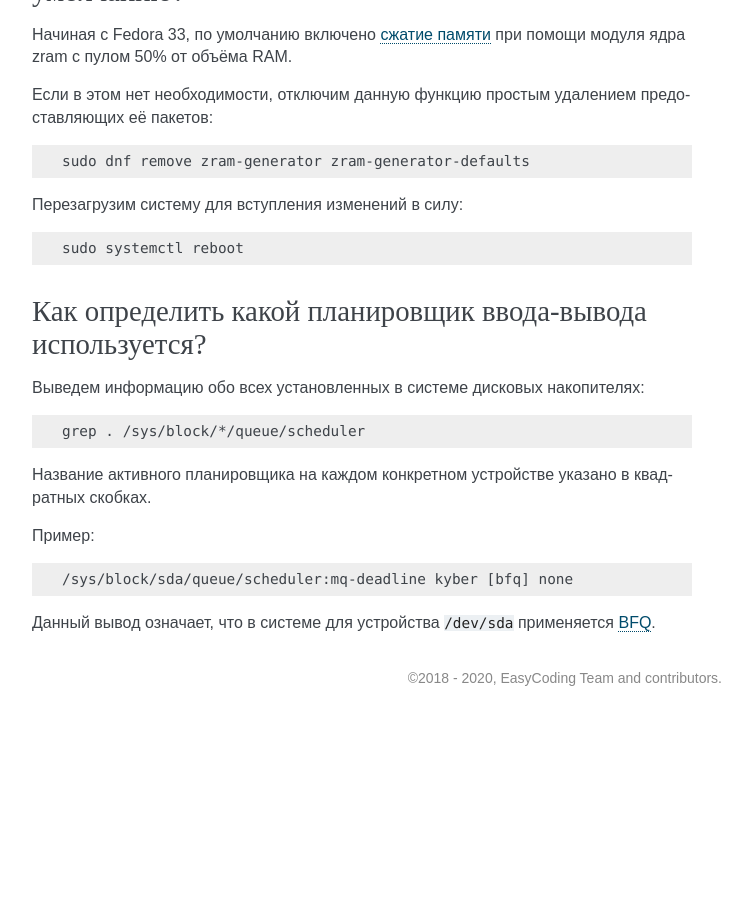
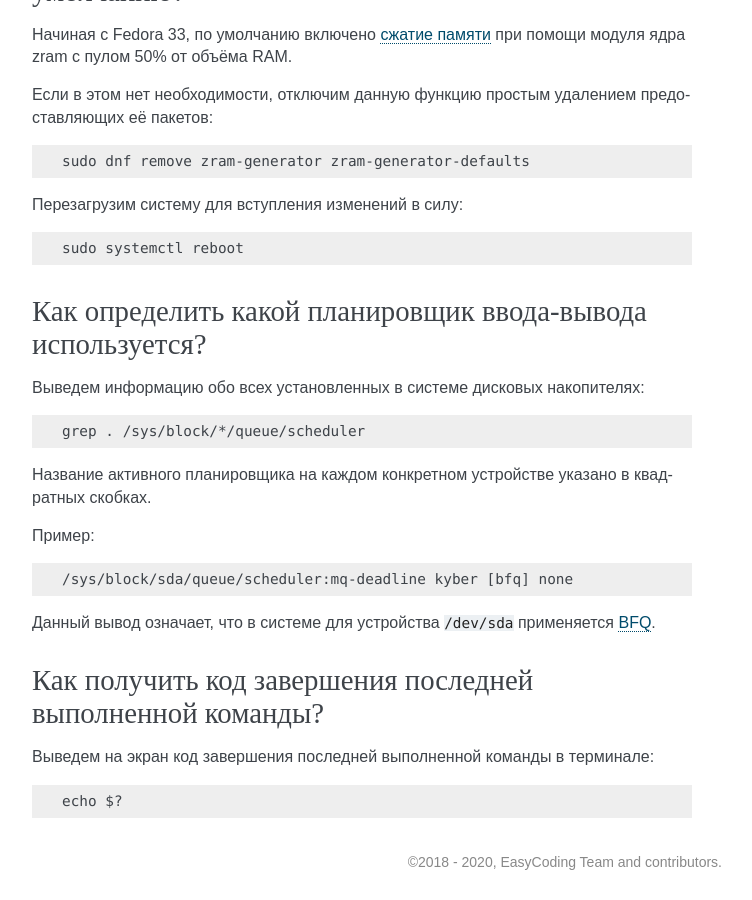
Before and after one commit to RussianFedora/FAQ, a Sphinx documentation site: the page built from source/administration.rst, in a window 1280 px wide and 900 px high, scrolled down 29452 px. Shown: the whole window, without its empty margins (388-1140 px from the left). Built offline with Sphinx 7.4.7, drawn with Linux system fonts in a browser that asks for light colours; comment, search, counter and statistics services are not loaded; before the commit the page ends 30168 px from its top, so only the background shows below that; some of the changed text lies outside the part shown.

```diff
--- a/source/administration.rst
+++ b/source/administration.rst
@@ -1679,3 +1679,15 @@ Coredump -- это дамп закрытой памяти процесса, со
     /sys/block/sda/queue/scheduler:mq-deadline kyber [bfq] none
 
 Данный вывод означает, что в системе для устройства ``/dev/sda`` применяется :ref:`BFQ <bfq-scheduler>`.
+
+.. index:: shell, return code, bash
+.. _return-code-get:
+
+Как получить код завершения последней выполненной команды?
+==============================================================
+
+Выведем на экран код завершения последней выполненной команды в терминале:
+
+.. code-block:: text
+
+    echo $?
```
